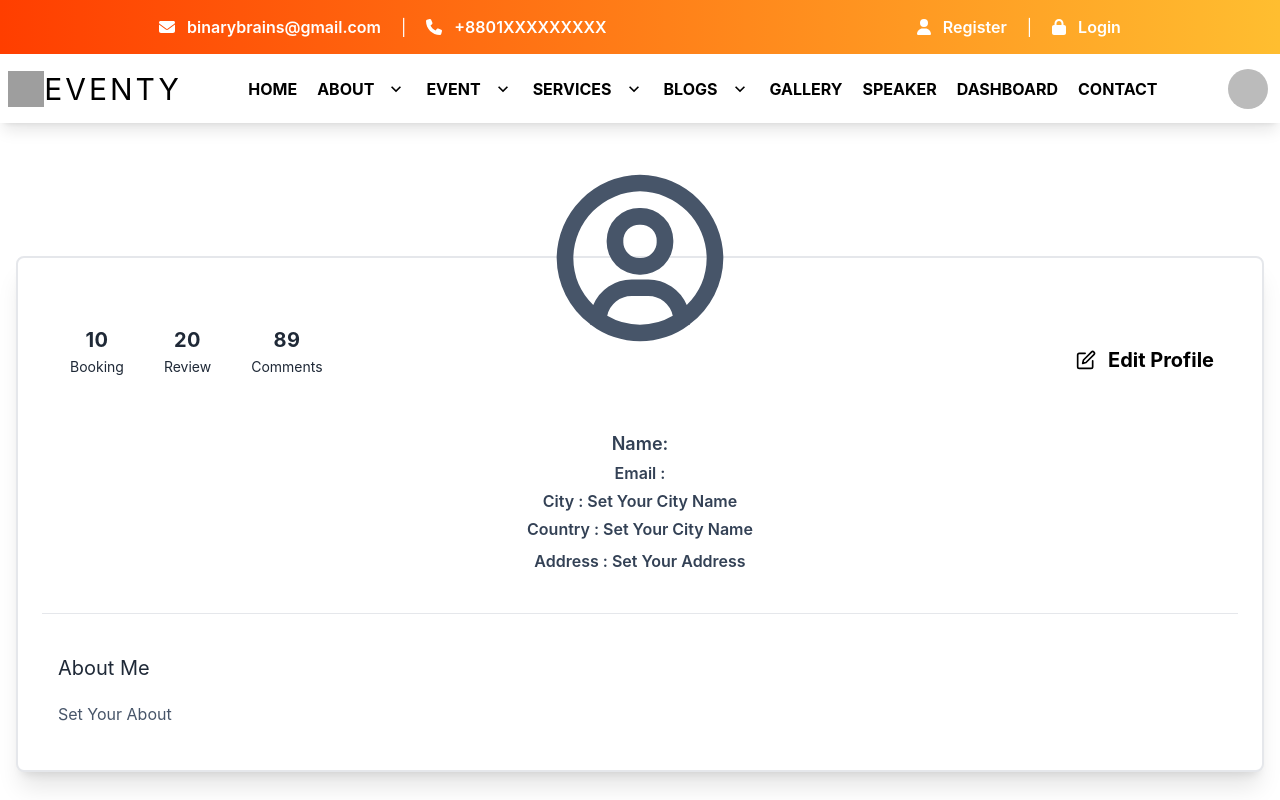
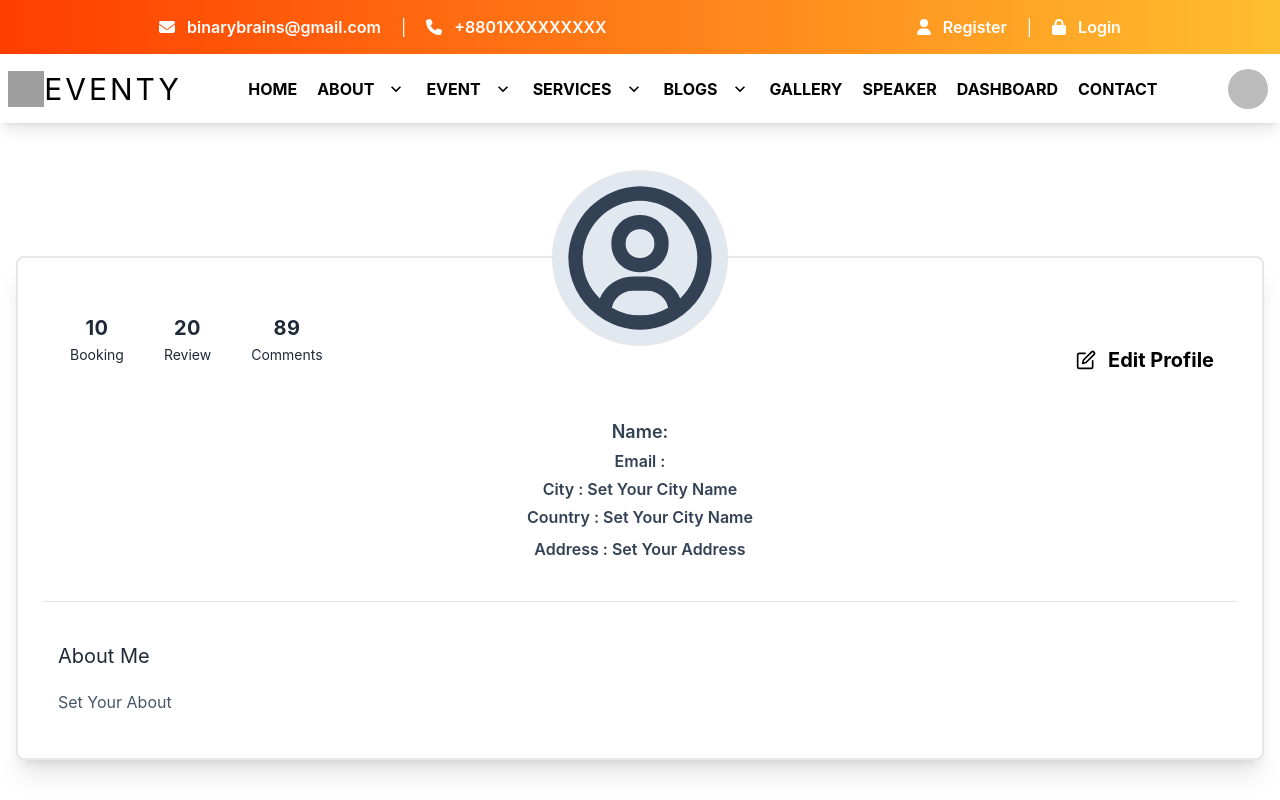
Before and after one commit to team-binarybrains/eventy-clientsite, a React (Create React App) app: page /manage-profile in a window 1280 px wide. Shown: the top 800 px of the page. Built offline with nearby package versions, Linux system fonts and the light colour scheme; no server answers; sample sign-in values are in the browser's storage; grey boxes are pictures that could not be loaded; a web font is replaced by a local one.

Commit message:
user profile photos set

```diff
--- a/src/App.js
+++ b/src/App.js
@@ -163,8 +163,8 @@ function App() {
         ></Route>
 
         {/* nornal routes */}
-        <Route path="/manage-profile" element={<UserProfile />} ></Route>
-        <Route path="/update/user-profile" element={<UpdateUser />} ></Route>
+        <Route path="/manage-profile" element={ <RequireAuth><UserProfile /></RequireAuth>} ></Route>
+        <Route path="/update/user-profile" element={<RequireAuth><UpdateUser /></RequireAuth>} ></Route>
         <Route path="/authentication" element={<Form></Form>}></Route>
         <Route path="/ourteam" element={<OurTeam />}></Route>
         <Route path="/about" element={<AboutUs></AboutUs>}></Route>
--- a/src/Components/Dashboard/UserProfile/UpdateUser/UpdateUser.js
+++ b/src/Components/Dashboard/UserProfile/UpdateUser/UpdateUser.js
@@ -2,7 +2,6 @@ import React, { useEffect, useState } from "react";
 import { useAuthState } from "react-firebase-hooks/auth";
 import { useForm } from "react-hook-form";
 import { toast } from "react-toastify";
-import axios from "axios";
 import { useNavigate } from "react-router-dom";
 import auth from "../../../../Firebase/firebase.init";
 import Loading from "../../../Share/Loading/Loading";
@@ -58,12 +57,11 @@ const UpdateUser = () => {
                   },
                   body: JSON.stringify(user),
                })
-
                   .then((res) => res.json())
                   .then((inserted) => {
-                     if (inserted.acknowledged) {
+                     if (inserted.result) {
                         toast.success("updated");
-                        navigate('/dashboard/profile')
+                        navigate('/manage-profile')
                         reset();
                      }
                   });
@@ -81,7 +79,7 @@ const UpdateUser = () => {
    }
 
    return (
-      <section className="my-20 container mx-auto px-4">
+      <section className="route my-10 container mx-auto px-4">
          <div className="rounded bg-white shadow-2xl" id="profile_container">
             <div className="text-start">
                <h1 className="text-2xl pt-4 font-semibold py-6 text-slate-700 pl-9">
@@ -294,6 +292,7 @@ const UpdateUser = () => {
                            Update Photos
                         </label>
                         <input
+
                            id="image"
                            name="image"
                            type="file"
--- a/src/Components/Dashboard/UserProfile/UserProfile.js
+++ b/src/Components/Dashboard/UserProfile/UserProfile.js
@@ -3,6 +3,7 @@ import { useAuthState } from "react-firebase-hooks/auth";
 import { FiEdit } from "react-icons/fi";
 import { Link } from "react-router-dom";
 import { BiUserCircle } from 'react-icons/bi';
+import { AiOutlineUser } from 'react-icons/ai';
 import auth from "../../../Firebase/firebase.init";
 import Loading from "../../Share/Loading/Loading";
 import axios from "axios";
@@ -35,32 +36,33 @@ const UserProfile = () => {
           <div className="flex flex-wrap justify-center">
             <div className="w-full px-4 flex justify-center">
               <div className="relative">
-                {/* {user &&
-                  <img
-                    className="w-52 h-52 rounded-full mt-[-50%]"
-                    src={updateUser[0]?.image}
-                    alt=""
-                  />
-                }
-                {
-                  !updateUser[0]?.image && <span className=""><AiOutlineUser className="border-2 border-black text-black bg-white bg-opacity-50 text-4xl rounded-full w-52 h-52 rounded-full mt-[-95%]" /></span>
-                } */}
-                {
-                  currentUser?.image
-                  ?
-                    <img
-                      className="w-52 h-52 rounded-full mt-[-50%]"
+
+                {currentUser?.image ? <img
                   src={currentUser?.image}
+                  className="w-44 h-44  rounded-full mt-[-50%]"
                   alt=""
                 />
                   :
-                    //   <img
-                    //     className="w-5 h-5 rounded-full mt-[-50%]"
-                    //     src={userIcon}
-                    //     alt=""
-                    //   />
-                    <BiUserCircle className="w-[200px] h-[200px]  mt-[-50%] text-slate-600"></BiUserCircle>
+                  // <img
+                  //   src={user?.photoURL}
+                  //   className="w-44 h-44 rounded-full mt-[-50%]"
+                  //   alt=""
+                  // />
+                  <span className="">
+                    <BiUserCircle className="w-44 h-44 mt-[-50%] border-2 text-slate-700 bg-slate-200 bg-opacity-100 text-4xl rounded-full" />
+                  </span>
                 }
+                {/* {user?.photoURL && (
+
+                  )} */}
+
+                {/* {user?.photoURL === null && currentUser?.image === null(
+                  <span className="">
+                    <AiOutlineUser className="w-44 h-44 mt-[-50%] border-2 border-black text-black bg-white bg-opacity-50 text-4xl rounded-full" />
+                  </span>
+                )} */}
+                {/* <BiUserCircle className="w-[200px] h-[200px]  mt-[-50%] text-slate-600"></BiUserCircle> */}
+
               </div>
             </div>
             <div className="w-full px-4 text-start mt-[-5%]">
```
Lines whose indentation alone changed are shown as unchanged.
